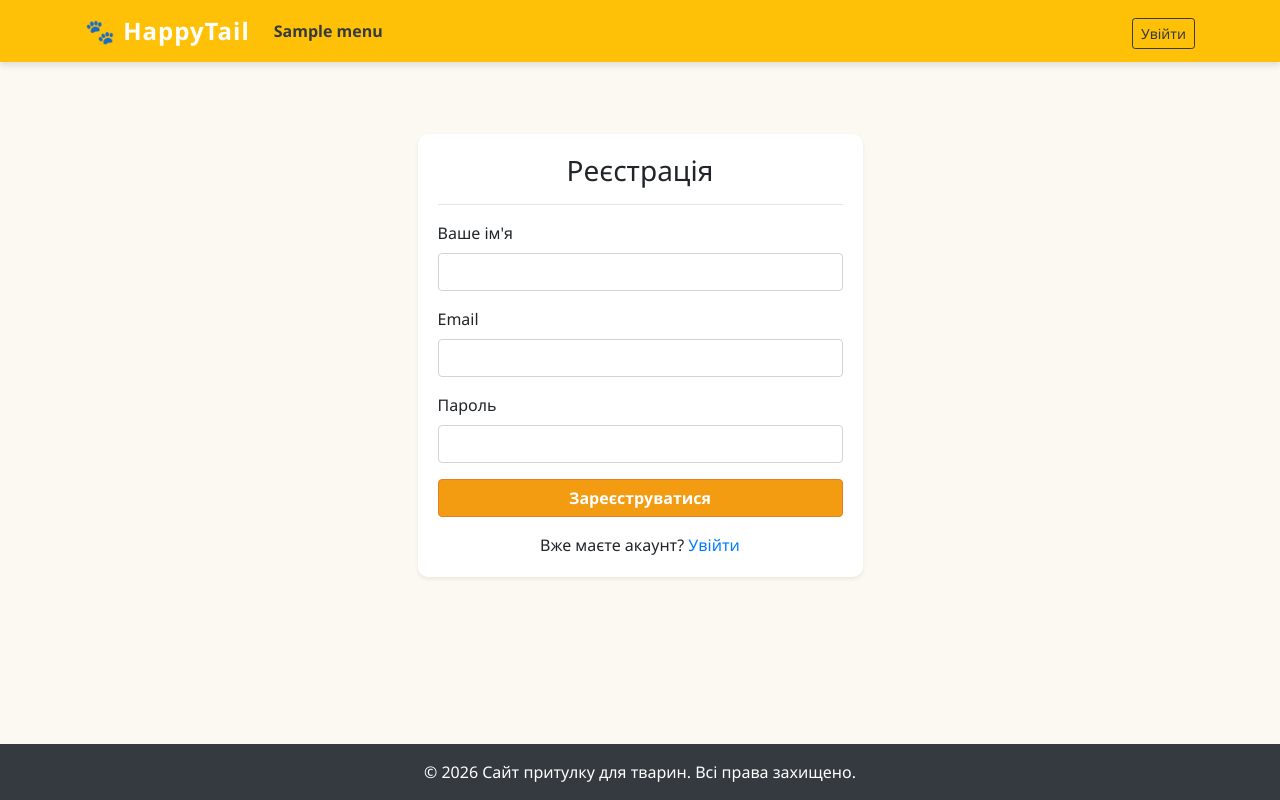
After one commit to kviktoria1710/happytail, a PHP site: page /login/register.php in a window 1280 px wide. The commit adds this page. Run offline with PHP 8.4, Linux system fonts and the light colour scheme; tables that the repository leaves empty hold one stand-in row (values such as "Sample post").

Commit message:
Added user registration and database user login system

```diff
--- /dev/null
+++ b/login/register.php
@@ -0,0 +1,61 @@
+<?php
+require_once '../include/config.php';
+require_once '../include/functions.php';
+
+$error = '';
+if ($_SERVER['REQUEST_METHOD'] == 'POST') {
+    $name = mysqli_real_escape_string($conn, $_POST['name']);
+    $email = mysqli_real_escape_string($conn, $_POST['email']);
+    $password = password_hash($_POST['password'], PASSWORD_DEFAULT);
+
+    $check = mysqli_query($conn, "SELECT id FROM users WHERE email = '$email'");
+    if (mysqli_num_rows($check) > 0) {
+        $error = "Цей Email вже зареєстровано!";
+    } else {
+        $sql = "INSERT INTO users (name, email, password) VALUES ('$name', '$email', '$password')";
+        if (mysqli_query($conn, $sql)) {
+            header("Location: index.php?registered=1");
+            exit();
+        } else {
+            $error = "Помилка реєстрації!";
+        }
+    }
+}
+
+$base_path = '../';
+require_once '../include/header.php';
+?>
+
+<div class="row justify-content-center">
+    <div class="col-md-5">
+        <div class="card shadow-sm mt-5">
+            <div class="card-body">
+                <h3 class="text-center">Реєстрація</h3>
+                <hr>
+                <?php if($error): ?>
+                    <div class="alert alert-danger"><?= $error ?></div>
+                <?php endif; ?>
+                <form action="register.php" method="post">
+                    <div class="form-group">
+                        <label>Ваше ім'я</label>
+                        <input type="text" name="name" class="form-control" required>
+                    </div>
+                    <div class="form-group">
+                        <label>Email</label>
+                        <input type="email" name="email" class="form-control" required>
+                    </div>
+                    <div class="form-group">
+                        <label>Пароль</label>
+                        <input type="password" name="password" class="form-control" required>
+                    </div>
+                    <button type="submit" class="btn btn-warning w-100">Зареєструватися</button>
+                </form>
+                <div class="mt-3 text-center">
+                    Вже маєте акаунт? <a href="index.php">Увійти</a>
+                </div>
+            </div>
+        </div>
+    </div>
+</div>
+
+<?php require_once '../include/footer.php'; ?>
```
Also changed, not shown: login/check-login.php (+23 -2 lines), login/index.php (+7 -1 lines).
